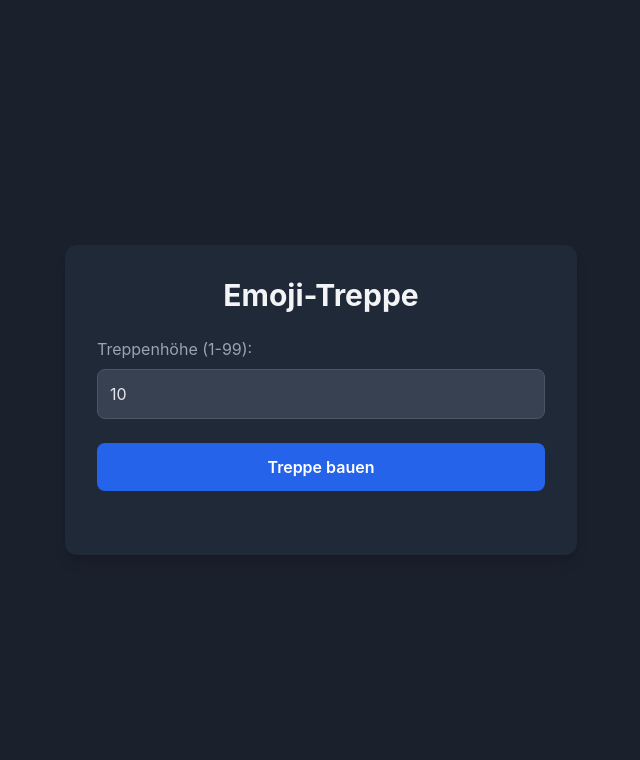
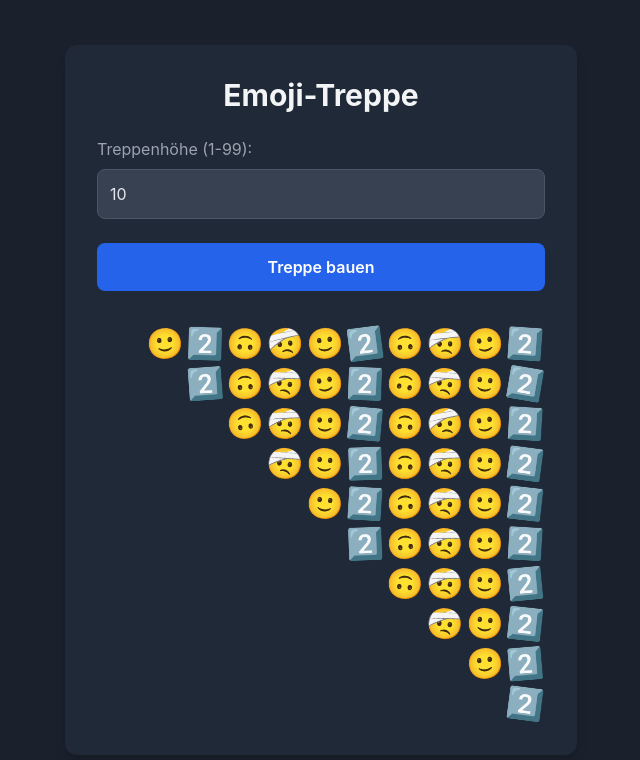
Before and after one commit to neumayerpeter07-boop/Smiletreppe, a plain HTML site: page index.html in a window 1280 px wide. Shown: the whole page, without its empty margins (319-959 px from the left). Drawn offline with nearby package versions, Linux system fonts and the light colour scheme.

Commit message:
Update index.html

```diff
--- a/index.html
+++ b/index.html
@@ -38,13 +38,12 @@
     </div>
 
     <script>
-        // Function to create the emoji staircase
+        // Funktion zum Erstellen der Emoji-Treppe
         function createStaircase(height) {
             const container = document.getElementById('staircase-container');
-            container.innerHTML = ''; // Clear previous staircase
+            container.innerHTML = ''; // Vorherige Treppe löschen
 
-            // Syntaxfehler behoben: Das Array hatte einen fehlenden Abschluss
-            const emojis = ['2️⃣', '🙂', '🙃', '🤕'];
+            const emojis = ['🙂', '2️⃣', '🙃', '🤕'];
             const numEmojis = emojis.length;
 
             if (height < 1 || height > 99) {
@@ -64,5 +63,28 @@
                     cell.className = 'w-8 h-8 md:w-10 md:h-10 flex items-center justify-center text-2xl md:text-3xl rounded-md transition duration-300 transform';
                     cell.textContent = emoji;
 
-                    // Random rotation for a playful effect
-                    const rotation =
+                    // Zufällige Drehung für einen spielerischen Effekt
+                    const rotation = (Math.random() - 0.5) * 20; // Zwischen -10 und +10 Grad
+                    cell.style.transform = `rotate(${rotation}deg)`;
+
+                    row.appendChild(cell);
+                }
+                container.appendChild(row);
+            }
+        }
+
+        // Event-Listener für den "Treppe bauen" Button
+        document.getElementById('generateBtn').addEventListener('click', () => {
+            const heightInput = document.getElementById('heightInput');
+            const height = parseInt(heightInput.value);
+            createStaircase(height);
+        });
+
+        // Die Treppe beim ersten Laden der Seite erstellen
+        window.addEventListener('load', () => {
+            const heightInput = document.getElementById('heightInput');
+            createStaircase(parseInt(heightInput.value));
+        });
+    </script>
+</body>
+</html>
```
